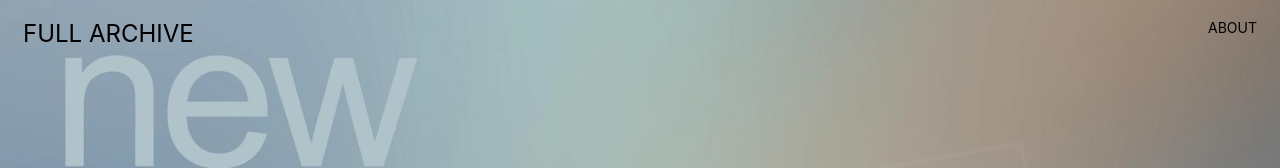
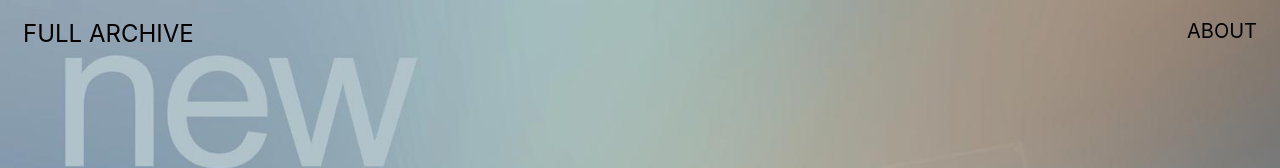
Before and after one commit to NZWhale/itsabouttime, a React (Create React App) app: page /main in a window 1280 px wide. Shown: the top 168 px of the page. Built offline with nearby package versions, Linux system fonts and the light colour scheme.

Commit message:
predeply commit

```diff
--- a/src/components/MainPageComponent.tsx
+++ b/src/components/MainPageComponent.tsx
@@ -14,7 +14,7 @@ class MainPageComponent extends React.Component<RouteComponentProps> {
                     <a style={{marginTop: "19px", cursor: "pointer", marginLeft: "23px", fontSize: "24px"}} onClick={() => {
                         this.props.history.push('/archive')
                     }}>FULL ARCHIVE</a><a
-                    style={{marginTop: "19px", cursor: "pointer", marginRight: "23px", fontSize: "14px"}} onClick={() => {
+                    style={{marginTop: "19px", cursor: "pointer", marginRight: "23px", fontSize: "20px"}} onClick={() => {
                     this.props.history.push('/about')
                 }}>ABOUT</a>
                 </div>
--- a/src/components/PhotographsComponents.tsx
+++ b/src/components/PhotographsComponents.tsx
@@ -80,7 +80,7 @@ class PhotographsComponents extends React.Component<RouteComponentProps> {
                 </div>
                 <div style={{
                     width: "50%",
-                    height: "70%",
+                    height: "100%",
                     display: "flex",
                     flexDirection: "column",
                     flexWrap: "wrap"
--- a/src/index.css
+++ b/src/index.css
@@ -215,7 +215,7 @@
 
     .swiperPosterImg {
         /*width: 840px;*/
-        height: 433px;
+        height: 550px;
     }
 
     .posterImg {
@@ -231,7 +231,7 @@
 
     #poemImg {
         /*width: 840px;*/
-        height: 100%;
+        height: 700px;
     }
 
     .photoImg {
```
